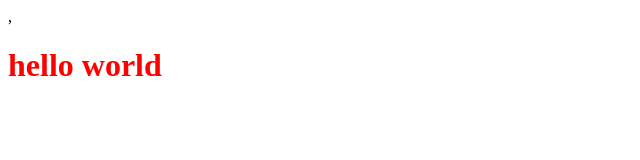
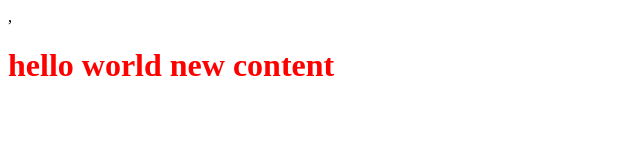
Before and after one commit to Rohit0191/mypro, a plain HTML site: page index.html in a window 1280 px wide. Shown: the whole page, without its empty margins (0-640 px from the left). Drawn offline with Linux system fonts and the light colour scheme.

Commit message:
ready new content

```diff
--- a/index.html
+++ b/index.html
@@ -8,7 +8,7 @@
     <title>Document</title>
 </head>
 <body>
-    <h1>hello world</h1>
+    <h1>hello world new content</h1>
     <script src="app.js"></script>
 </body>
 </html>
```
